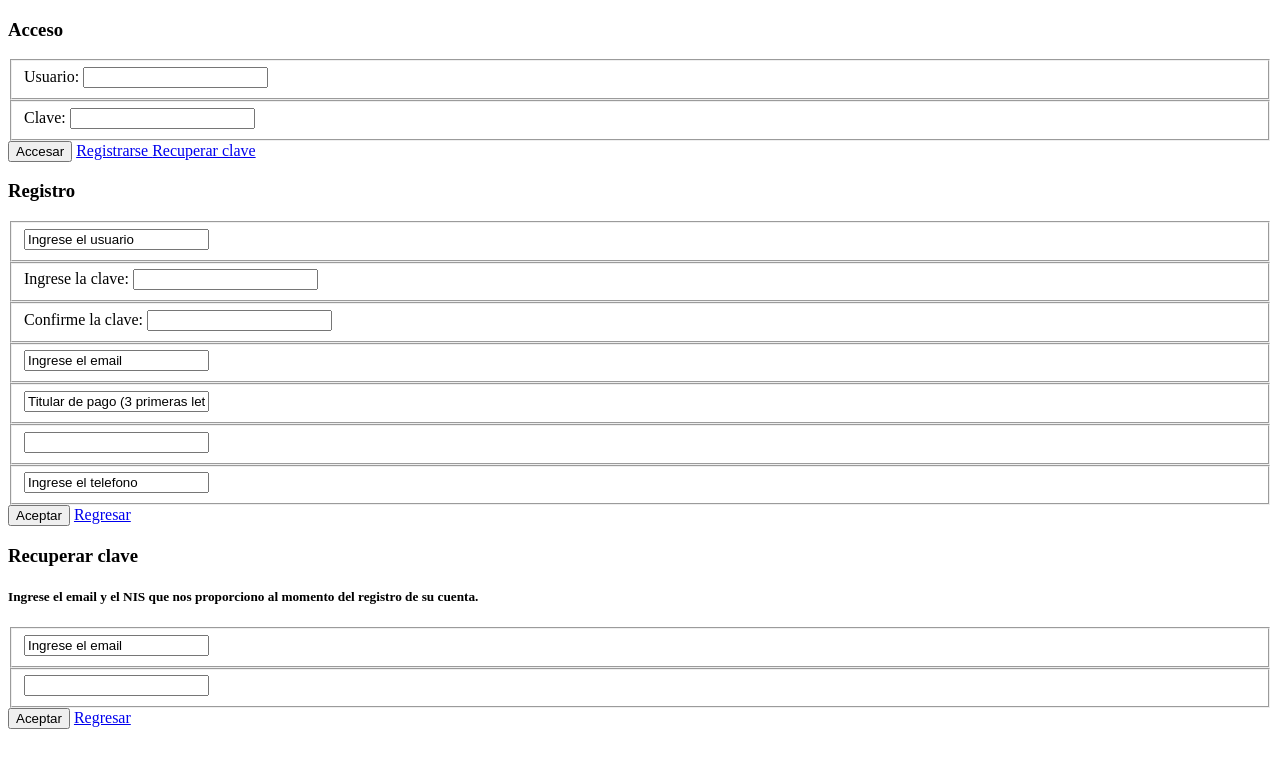
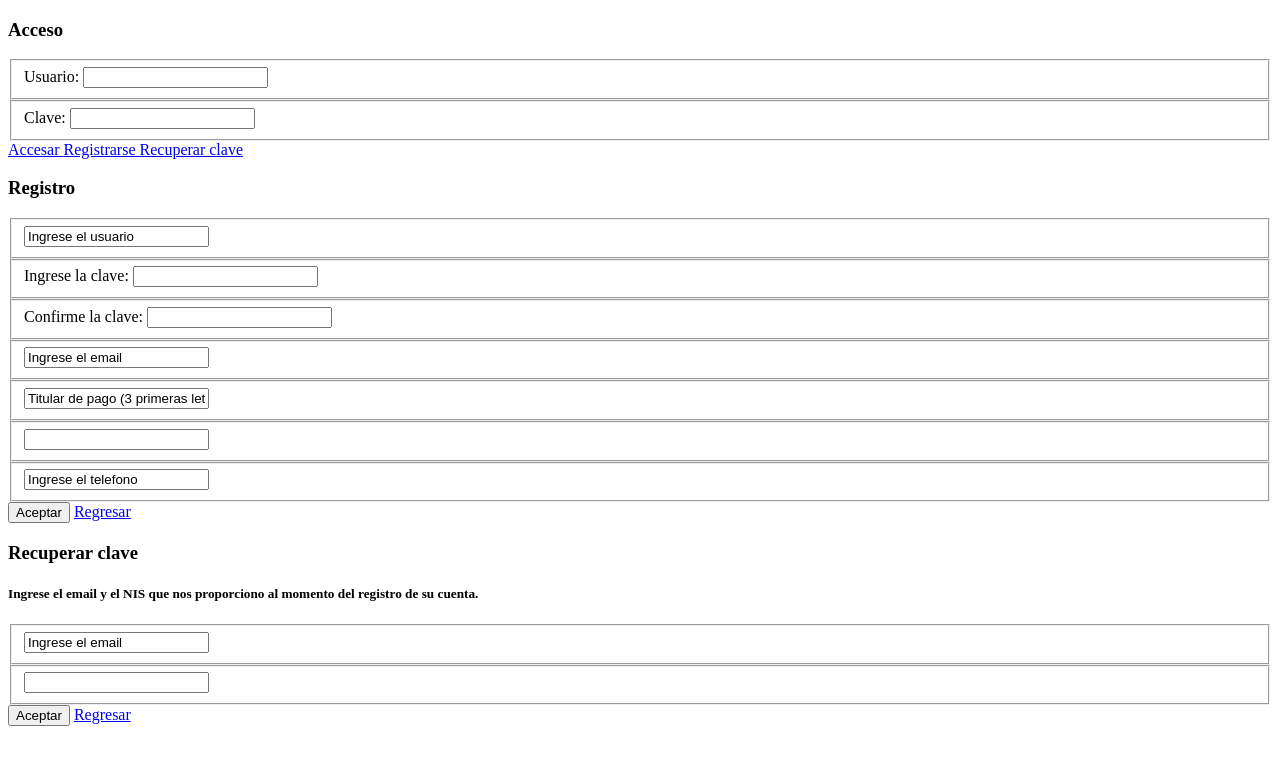
Before and after one commit to knandiwal/appSOAPAP, a plain HTML site: page index.html in a window 1280 px wide. Drawn offline with nearby package versions, Linux system fonts and the light colour scheme.

Commit message:
Version 2

```diff
--- a/index.html
+++ b/index.html
@@ -59,7 +59,10 @@
                         <input name="" id="txtClave" placeholder="" value="" type="password" />
                     </fieldset>
                 </div>
-                <input id="btnAccesar" data-theme="b" value="Accesar" type="submit" />
+
+               <a id="btnAccesar" data-role="button" data-theme="b" href="#">
+                    Accesar
+                </a>
                 <a id="btnRegistro" data-role="button" data-theme="b" href="#registro">
                     Registrarse
                 </a>
```
